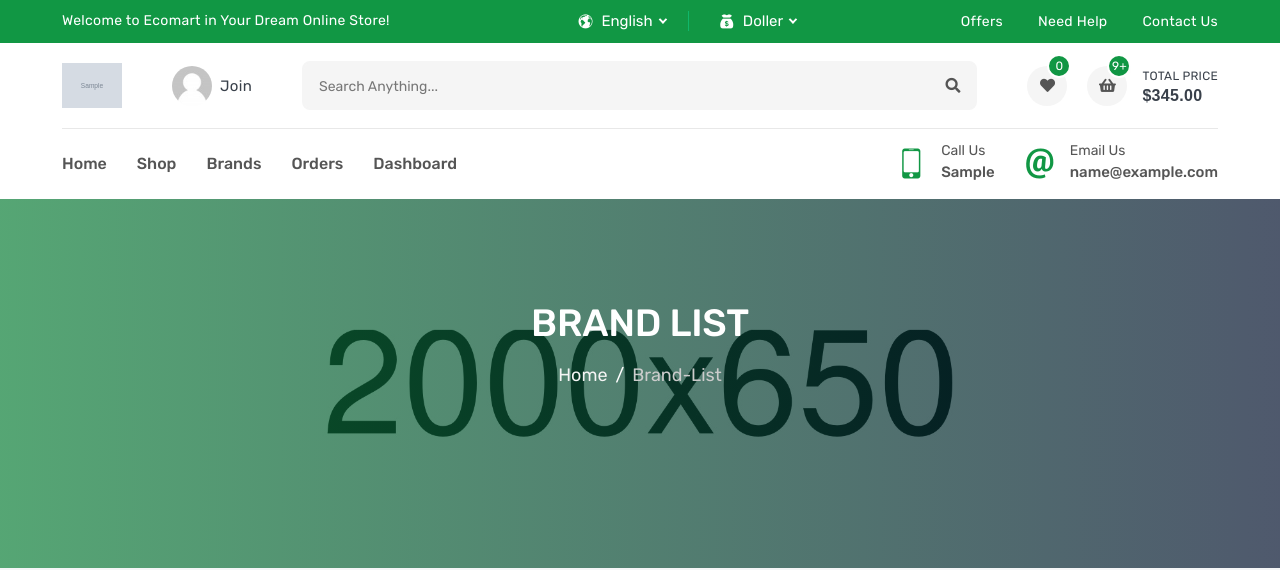
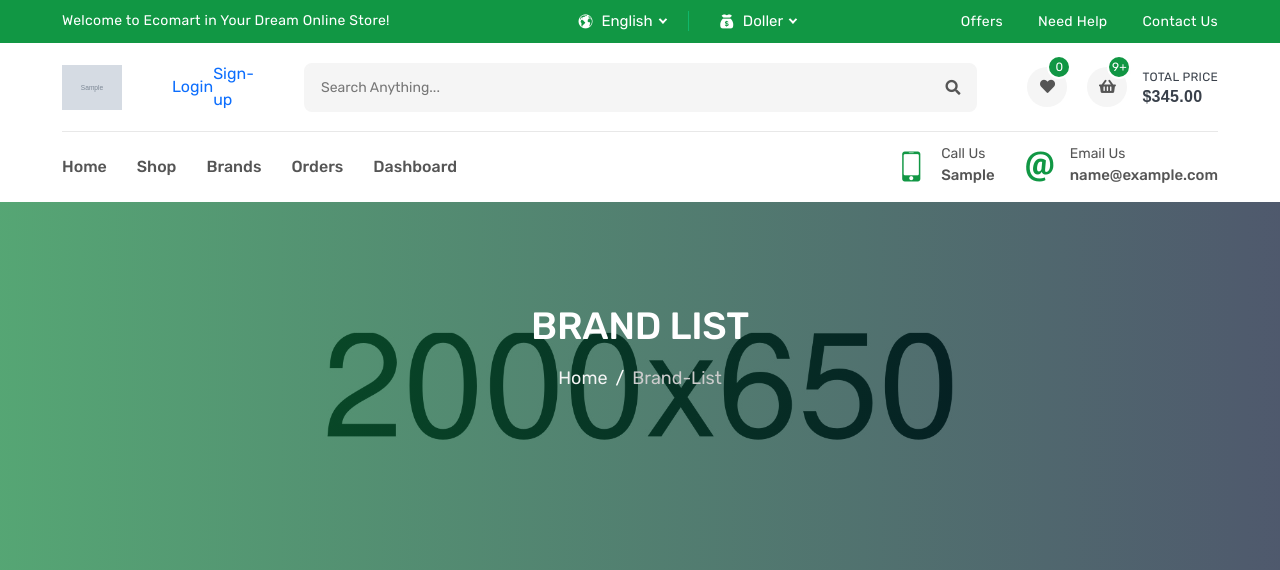
Before and after one commit to mohsenAlsayegh/Django-Amazon-Clone, a Django app: page /products/brands in a window 1280 px wide. Shown: the top 570 px of the page. Run offline with Django 4.2, Linux system fonts and the light colour scheme; tables that the repository leaves empty hold one stand-in row (values such as "Sample post"); grey boxes marked "Sample" are stand-in pictures; some libraries are stand-ins or nearby versions.

Commit message:
add login and sign up in navbar

```diff
--- a/templates/base.html
+++ b/templates/base.html
@@ -122,8 +122,13 @@
                         <img src="{{settings_data.logo.url}}" alt="logo">
                     </a>
                     <a href="login.html" class="header-widget" title="My Account">
-                        <img src="images/user.png" alt="user">
-                        <span>join</span>
+                        {% if user.is_authenticated %}
+                            <img src="images/user.png" alt="user">
+                        {% else %}
+                            <a href="#">Login</a>
+                            <a href="#">Sign-up</a>
+                        {% endif %}
+
                     </a>
 
                     <form class="header-form">
```
